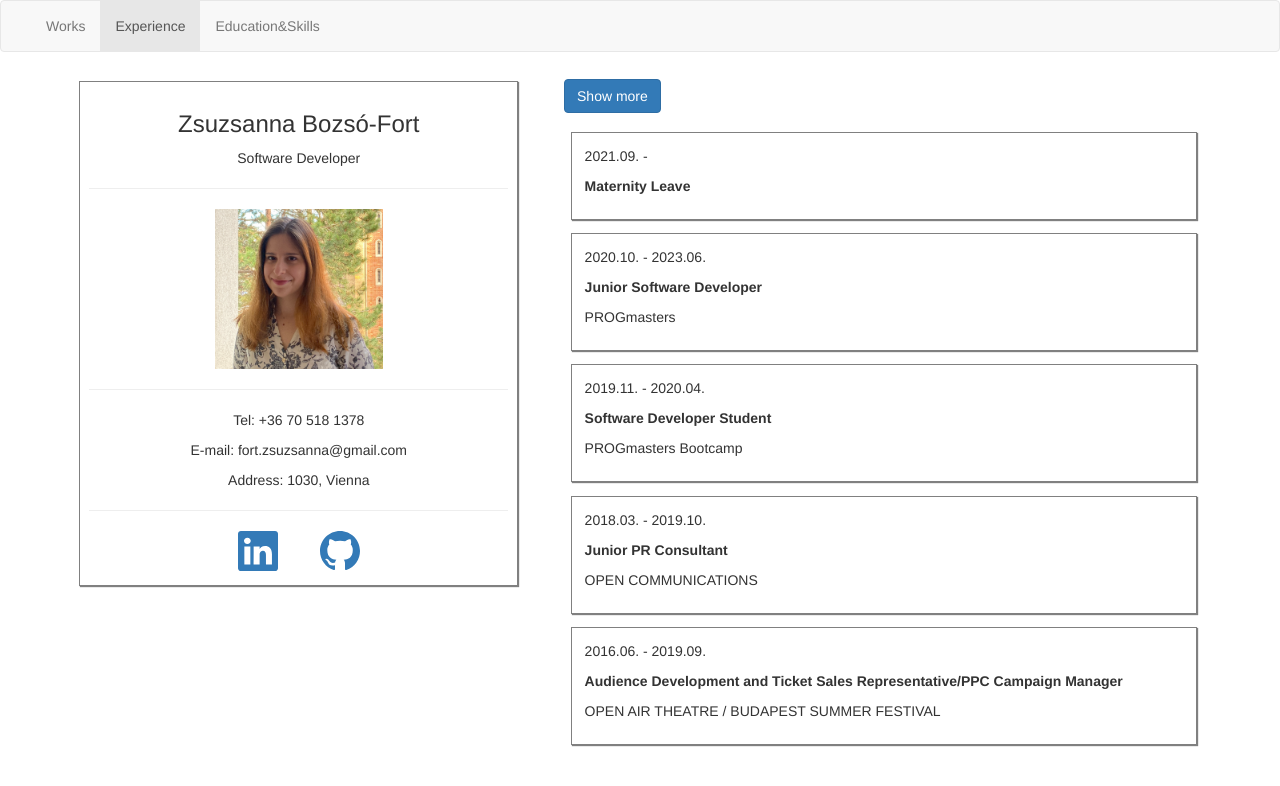
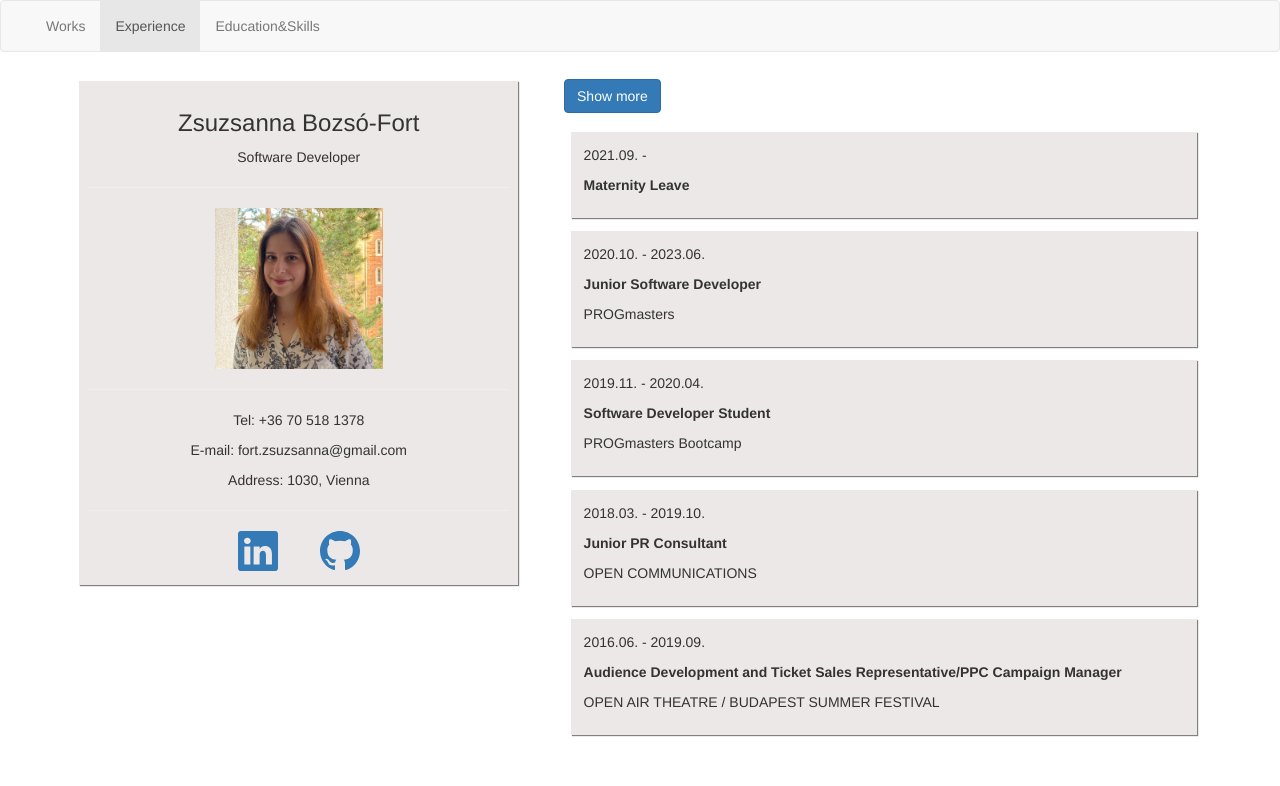
Before and after one commit to fortzsu/angular-cv-bozso-fort, an Angular app: page /experience in a window 1280 px wide. Shown: the top 786 px of the page. Built offline with nearby package versions, Linux system fonts and the light colour scheme.

Commit message:
add styling

```diff
--- a/src/app/infos/basic-infos/basic-infos.component.css
+++ b/src/app/infos/basic-infos/basic-infos.component.css
@@ -7,9 +7,9 @@ span {
 }
 
 .holder-class {
-  border: 1px solid grey;
   padding: 2%;
   box-shadow: 1px 1px 1px grey;
   margin: 2%;
   text-align: center;
+  background-color: #ece8e8;
 }
--- a/src/app/infos/education-skills/education-skills.component.css
+++ b/src/app/infos/education-skills/education-skills.component.css
@@ -1,6 +1,6 @@
 .holder-class {
-  border: 1px solid grey;
   padding: 2%;
   box-shadow: 1px 1px 1px grey;
   margin: 2%;
+  background-color: #ece8e8;
 }
--- a/src/app/infos/experience/experience.component.css
+++ b/src/app/infos/experience/experience.component.css
@@ -1,8 +1,8 @@
 .holder-class {
-  border: 1px solid grey;
   padding: 2%;
   box-shadow: 1px 1px 1px grey;
   margin: 2%;
+  background-color: #ece8e8;
 }
 
 button {
--- a/src/app/infos/works/works.component.css
+++ b/src/app/infos/works/works.component.css
@@ -1,6 +1,6 @@
 .holder-class {
-  border: 1px solid grey;
   padding: 2%;
   box-shadow: 1px 1px 1px grey;
   margin: 2%;
+  background-color: #ece8e8;
 }
```
